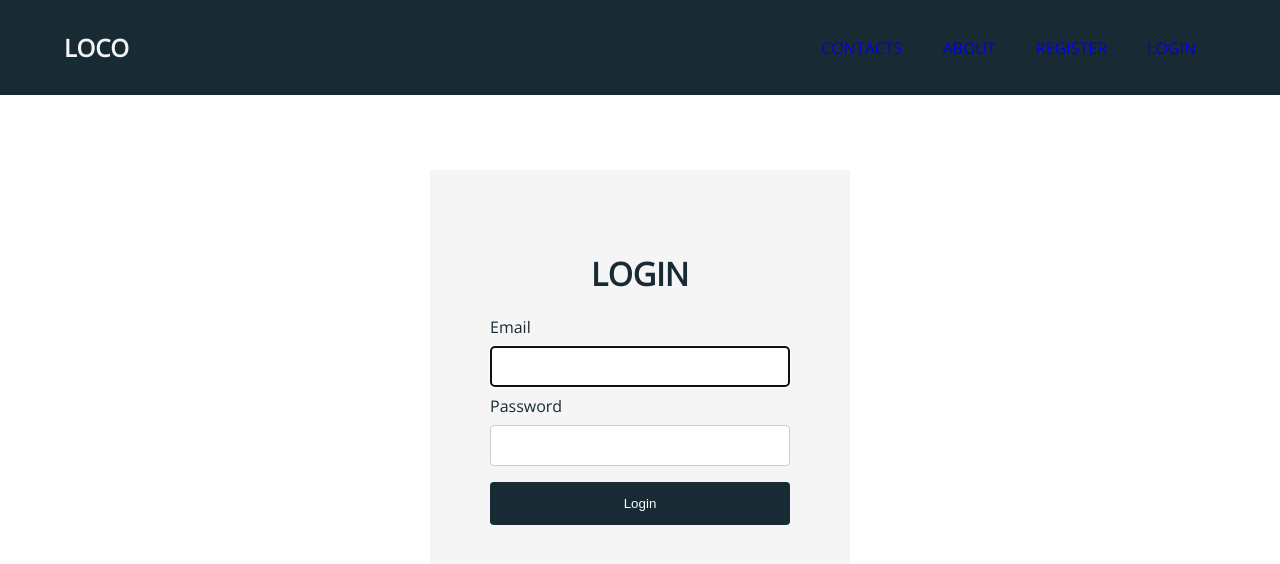
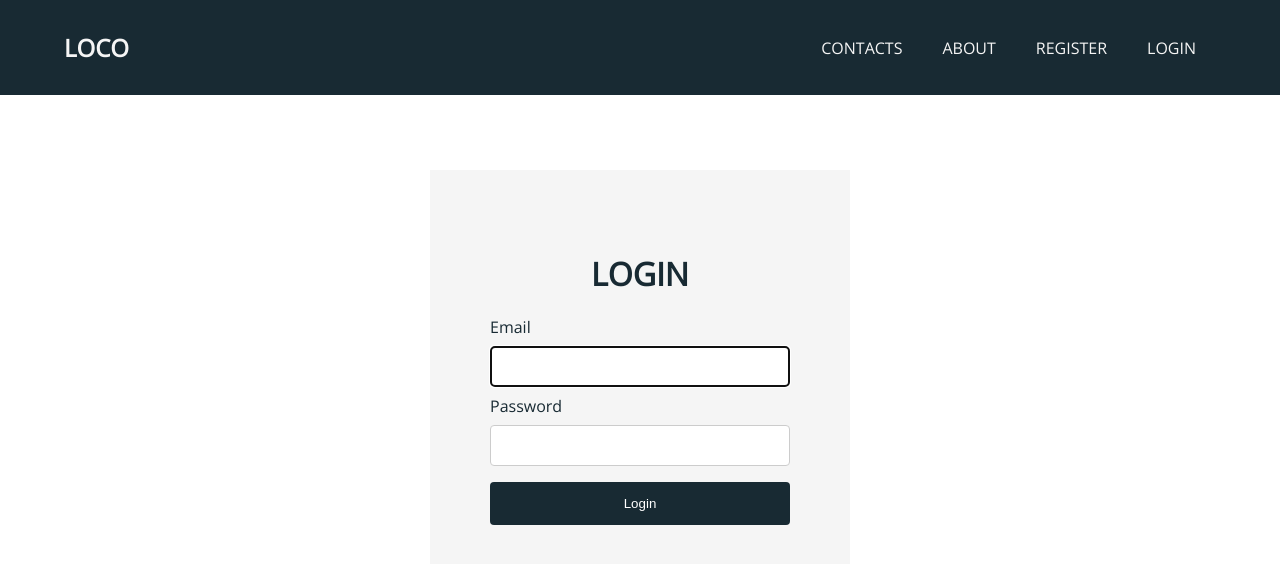
Before and after one commit to ellesense/contact-list-for-work, a React (Create React App) app in the folder client/: page /login in a window 1280 px wide. Shown: the top 564 px of the page. Built offline with nearby package versions, Linux system fonts and the light colour scheme.

Commit message:
remove a:hover}

```diff
--- a/client/src/components/layout/Navbar.js
+++ b/client/src/components/layout/Navbar.js
@@ -23,7 +23,7 @@ const Navbar = ({ title }) => {
         <Link to="/about">About</Link>
       </li>
       <li>
-        <a href="#" onClick={onLogout}>
+        <a href="#" onClick={onLogout} className={styles.logOutButton}>
           Logout
         </a>
       </li>
--- a/client/src/components/layout/Navbar.module.css
+++ b/client/src/components/layout/Navbar.module.css
@@ -24,12 +24,9 @@ header {
   transition: all 0.3s ease 0s;
   text-decoration: none;
   text-transform: uppercase;
+  color: #f5f5f5;
 }
 
 .navLinks li a:visited {
   color: #f5f5f5;
 }
-
-.navLinks li a:hover {
-  color: rgb(97, 182, 224);
-}
```
